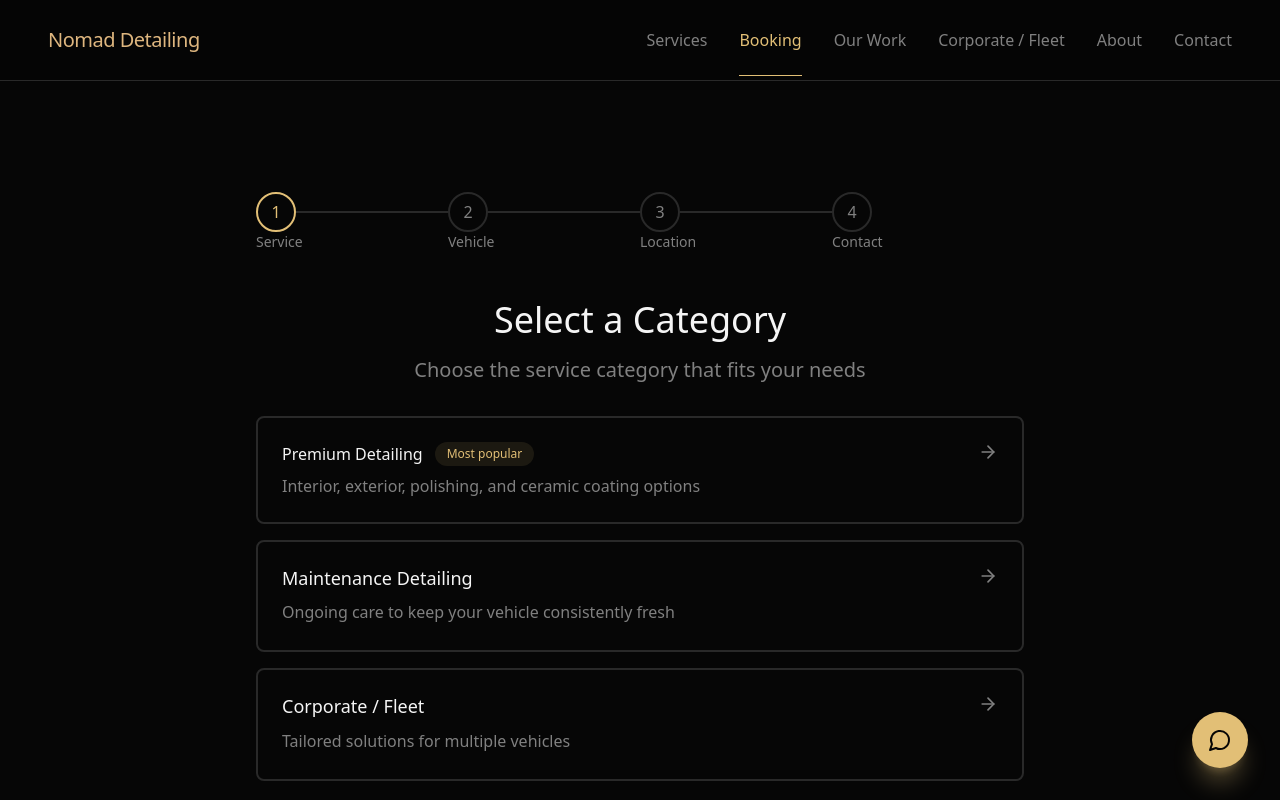
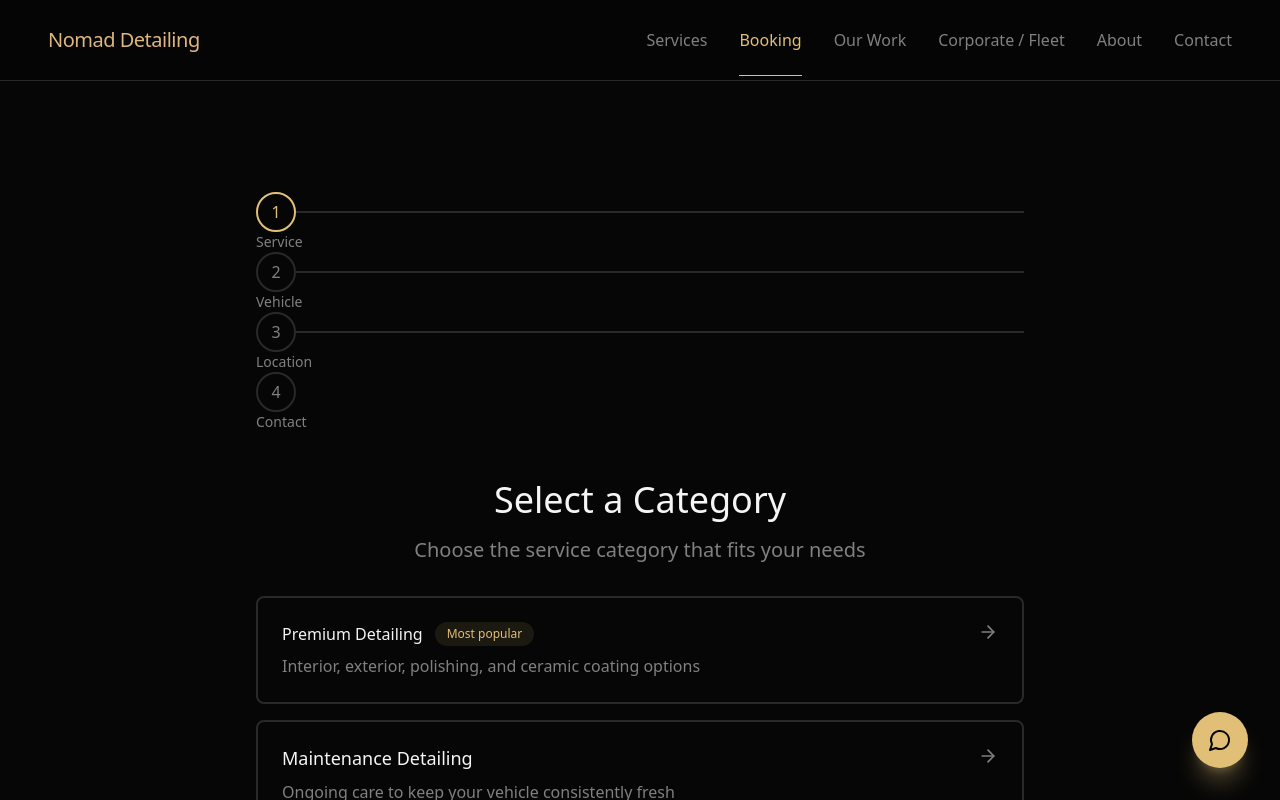
Before and after one commit to Nomaddetailing/nomad-detailing-website, a React (Vite) app: page / in a window 1280 px wide. Both pictures are taken after a click on the button "Booking". Shown: the top 800 px of the page. Built offline with nearby package versions, Linux system fonts and the light colour scheme.

Commit message:
Update BookingFlow.tsx

```diff
--- a/src/components/BookingFlow.tsx
+++ b/src/components/BookingFlow.tsx
@@ -490,7 +490,7 @@ const submit = async () => {
           {/* Progress Indicator (segmented connectors that touch circle borders) */}
           {step !== "done" && (
           <div className="mb-12">
-            <div className="flex items-start justify-between">
+            <div className="relative">
               {[0, 1, 2, 3].map((s) => {
                 const isDone = s < activeIndex;
                 const isActive = s === activeIndex;
```
